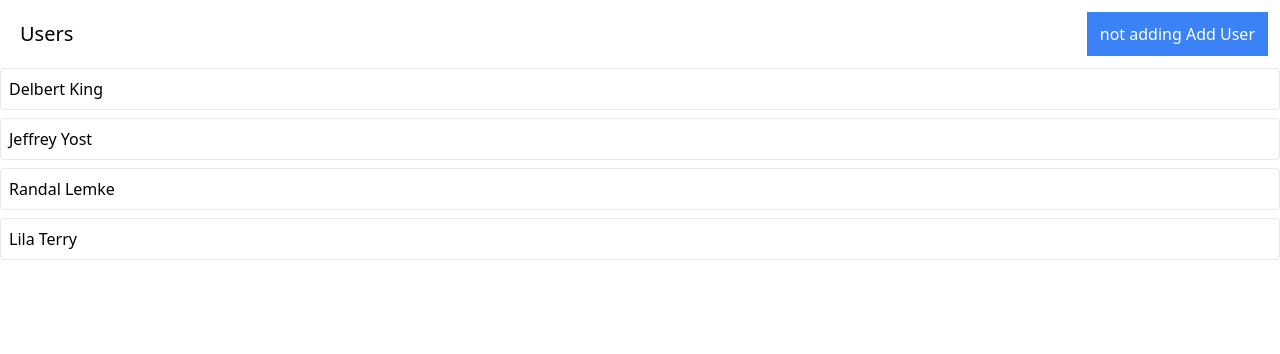
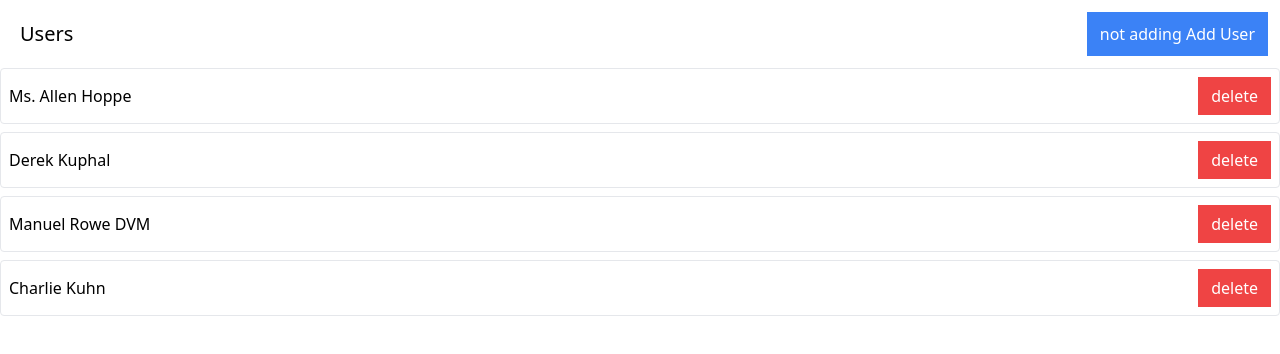
Before and after one commit to MonirSaikat/modern-react-redux-udemy, a React (Create React App) app: page / in a window 1280 px wide. Shown: the top 354 px of the page. Built offline with nearby package versions, Linux system fonts and the light colour scheme; data requests are answered from the project's data file.

Commit message:
user diff

```diff
--- a/db.json
+++ b/db.json
@@ -1,20 +1,20 @@
 {
   "users": [
     {
-      "name": "Delbert King",
-      "id": 7
+      "name": "Ms. Allen Hoppe",
+      "id": 3
     },
     {
-      "name": "Jeffrey Yost",
-      "id": 8
+      "name": "Derek Kuphal",
+      "id": 16
     },
     {
-      "name": "Randal Lemke",
-      "id": 9
+      "name": "Manuel Rowe DVM",
+      "id": 17
     },
     {
-      "name": "Lila Terry",
-      "id": 10
+      "name": "Charlie Kuhn",
+      "id": 18
     }
   ],
   "albums": [],
--- a/src/components/UsersList.js
+++ b/src/components/UsersList.js
@@ -3,6 +3,17 @@ import { useDispatch, useSelector } from 'react-redux';
 import { addUser, fetchUsers, removeUser } from '../store';
 import Skeleton from './Skeleton';
 import Button from './Button';
+
+const User = ({ user, handleRemove }) => {
+  return(
+    <div className='mb-2 border rounded'>
+      <div className='flex p-2 justify-between items-center'>
+        <span>{user.name}</span>
+        <Button onClick={() => handleRemove(user.id)} danger>delete</Button>
+      </div>
+    </div>
+  );
+};
 
 const UsersList = () => {
   const [isUsersLoading, setIsUsersLoading] = useState(false);
@@ -28,19 +39,25 @@ const UsersList = () => {
       .finally(() => setIsAddingUser(false));
   };
 
+  const handleUserRemove = (id) => {
+    dispatch(removeUser(id));
+  };
+
   const skeleton = <Skeleton times={4} className='h-10 w-full' />
   if (usersLoadingError) return <div>{usersLoadingError.message}...</div>;
 
   const renderedUsers = data.map(user => {
-    return <div key={user.id} className='mb-2 border rounded '>
-      <div className='flex p-2 justify-between items-center cursor-pointer' onClick={() => dispatch(removeUser(user.id))}>
-        {user.name}
-      </div>
-    </div>
+    return(
+      <User
+        key={user.id}
+        user={user}
+        handleRemove={handleUserRemove}
+      />
+    );
   });
 
   return (
-    <div>
+    <>
       <div className='flex flex-row justify-between m-3'>
         <h2 className="m-2 text-xl">Users</h2>
         <Button primary onClick={handlUserAdd}>
@@ -48,7 +65,7 @@ const UsersList = () => {
         </Button>
       </div>
       { isUsersLoading ? skeleton :  renderedUsers }
-    </div>
+    </>
   );
 }
 
```
